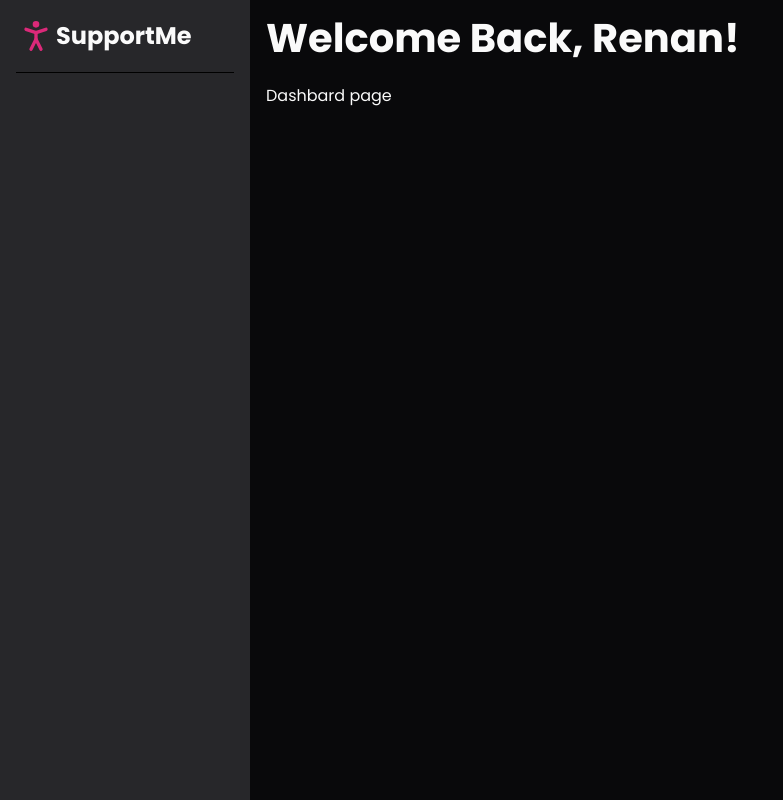
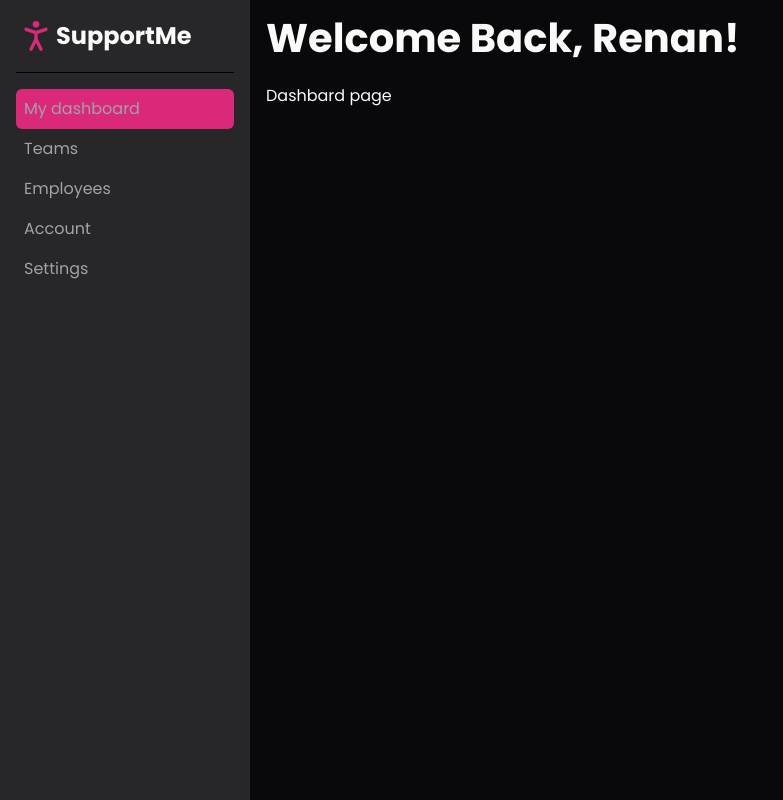
Before and after one commit to RRFayad/Shadcn, a Next.js app in the folder support-me-app/: page /dashboard in a window 1280 px wide. Shown: the whole page, without its empty margins (0-783 px from the left). Built offline with nearby package versions, Linux system fonts and the light colour scheme.

Commit message:
S05(Dashboard Layout): 26. Build out the side panel menu items

```diff
--- a/support-me-app/src/app/dashboard/components/main-menu.tsx
+++ b/support-me-app/src/app/dashboard/components/main-menu.tsx
@@ -1,3 +1,4 @@
+import MenuItem from "./menu-item";
 import MenuTitle from "./menu-title";
 
 function MainMenu() {
@@ -6,6 +7,13 @@ function MainMenu() {
       <div className="border-b border-b-zinc-300 pb-4 dark:border-b-black">
         <MenuTitle />
       </div>
+      <div className="flex flex-col py-4">
+        <MenuItem href="/dashboard">My dashboard</MenuItem>
+        <MenuItem href="/dashboard/teams">Teams</MenuItem>
+        <MenuItem href="/dashboard/employees">Employees</MenuItem>
+        <MenuItem href="/dashboard/account">Account</MenuItem>
+        <MenuItem href="/dashboard/settings">Settings</MenuItem>
+      </div>
     </div>
   );
 }
--- /dev/null
+++ b/support-me-app/src/app/dashboard/components/menu-item.tsx
@@ -0,0 +1,26 @@
+"use client";
+
+import { cn } from "@/lib/utils";
+import Link from "next/link";
+import { usePathname } from "next/navigation";
+
+interface MenuItemProps {
+  children: React.ReactNode;
+  href: string;
+}
+
+function MenuItem({ children, href }: MenuItemProps) {
+  const pathname = usePathname();
+  const isActive = pathname === href;
+
+  return (
+    <Link
+      className={`block rounded-md p-2 text-muted-foreground hover:bg-white hover:text-foreground dark:hover:bg-zinc-700 ${isActive && "bg-primary text-foreground hover:bg-primary hover:text-foreground dark:hover:bg-primary"}`}
+      href={href}
+    >
+      {children}
+    </Link>
+  );
+}
+
+export default MenuItem;
```
